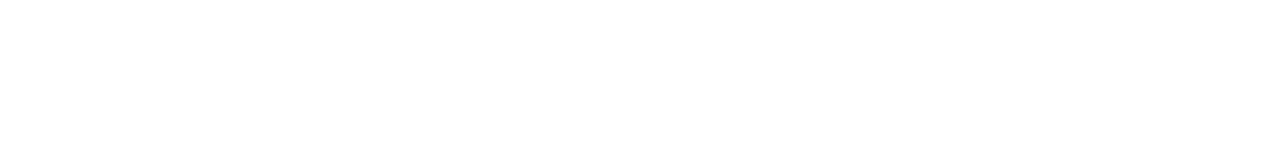
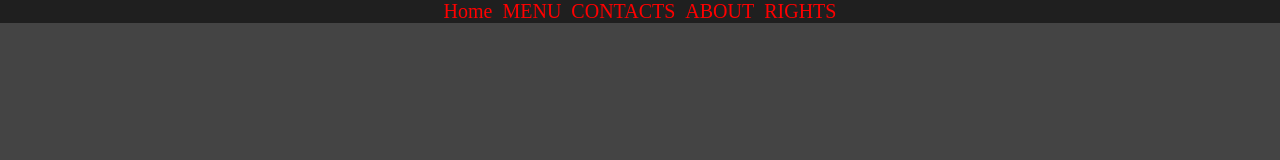
Before and after one commit to fullt1lt/test_git, a plain HTML site: page index.html in a window 1280 px wide. Drawn offline with Linux system fonts and the light colour scheme.

Commit message:
finished header

```diff
--- a/index.html
+++ b/index.html
@@ -7,6 +7,16 @@
     <title>Document</title>
 </head>
 <body>
-
+    <header>
+        <nav>
+            <ul>
+                <li><a href="#">Home</a></li>
+                <li><a href="#">MENU</a></li>
+                <li><a href="#">CONTACTS</a></li>
+                <li><a href="#">ABOUT</a></li>
+                <li><a href="#">RIGHTS</a></li>
+            </ul>
+        </nav>
+    </header>
 </body>
 </html>
--- a/scss/base/_root.scss
+++ b/scss/base/_root.scss
@@ -5,3 +5,7 @@
     box-sizing: border-box;
     text-decoration: none;
 }
+
+body {
+    background-color: #444444;
+}
--- a/scss/components/_components.scss
+++ b/scss/components/_components.scss
@@ -0,0 +1 @@
+@forward 'header/header';
--- /dev/null
+++ b/scss/components/header/_header.scss
@@ -0,0 +1,19 @@
+header {
+    width: 100%;
+    display: flex;
+    justify-content: center;
+    background-color: #1f1f1f;
+    nav {
+        ul{
+            display: flex;
+            justify-content: center;
+            gap: 10px;
+            li{
+                a {
+                    color: red;
+                    font-size: 20px;
+                }
+            }
+        }
+    }
+}
```
Also changed, not shown: css/index.css, css/index.min.css.
